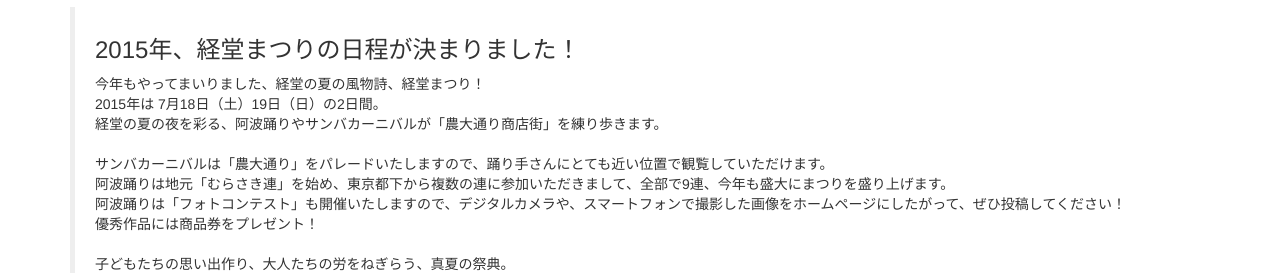
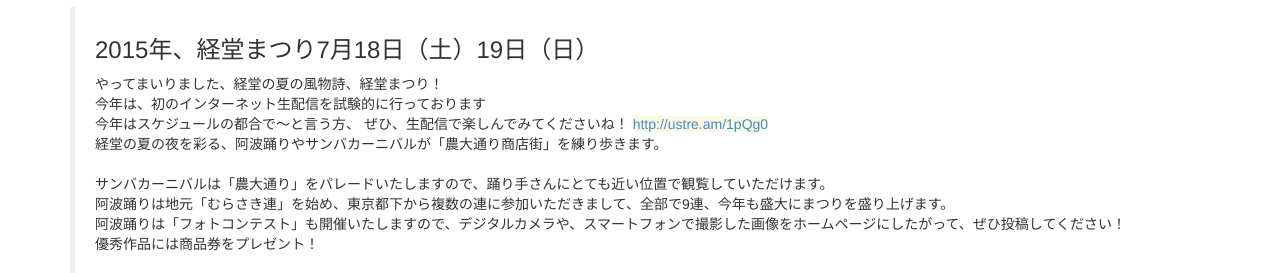
Before and after one commit to kyodomatsuri/kyodomatsuri, a plain HTML site: page index.html in a window 1280 px wide. Shown: the part 527-800 px from the top of the page. Drawn offline with nearby package versions, Linux system fonts and the light colour scheme.

Commit message:
0718
経堂まつり

```diff
--- a/index.html
+++ b/index.html
@@ -109,9 +109,13 @@ font-size: 18px;
 <h2>Introduction</h2><!-- Introduction -->
 <blockquote>
 
-<p><h3>2015年、経堂まつりの日程が決まりました！</h3>
-<p>今年もやってまいりました、経堂の夏の風物詩、経堂まつり！</br>
-2015年は 7月18日（土）19日（日）の2日間。</br>
+<p><h3>2015年、経堂まつり7月18日（土）19日（日）</h3>
+<p>やってまいりました、経堂の夏の風物詩、経堂まつり！</br>
+今年は、初のインターネット生配信を試験的に行っております<br>
+今年はスケジュールの都合で〜と言う方、
+ぜひ、生配信で楽しんでみてくださいね！
+<a href="http://ustre.am/1pQg0" class="bg-warning">http://ustre.am/1pQg0</a>
+</br>
 経堂の夏の夜を彩る、阿波踊りやサンバカーニバルが「農大通り商店街」を練り歩きます。</br>
 </br>
 サンバカーニバルは「農大通り」をパレードいたしますので、踊り手さんにとても近い位置で観覧していただけます。</br>
```
